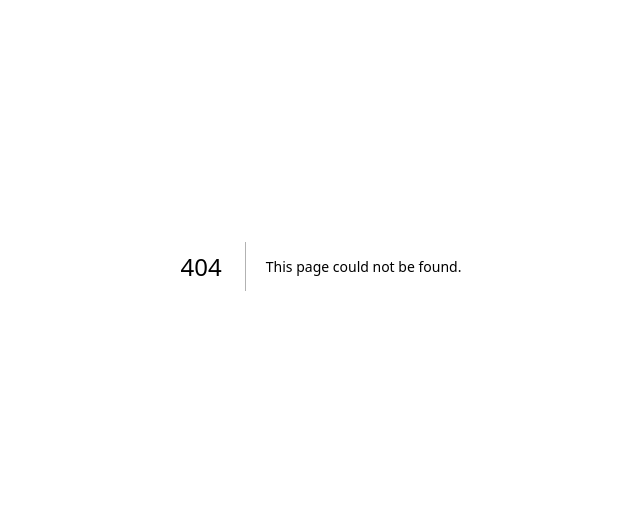
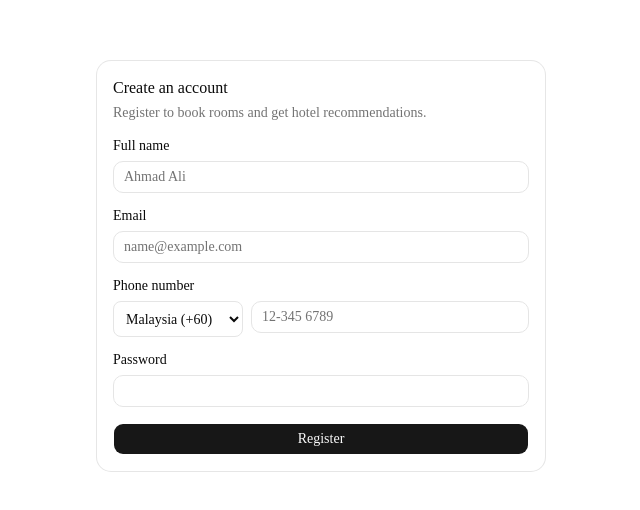
Before and after one commit to mnaimanmidris/hotel-reservation, a Next.js app: page /register in a window 1280 px wide. Before the commit this address had no page. Shown: the part 134-644 px from the top of the page, without its empty margins (319-959 px from the left). Built offline with nearby package versions, Linux system fonts and the light colour scheme.

Commit message:
Add Register page with server-side sign-up

```diff
--- /dev/null
+++ b/app/register/actions.ts
@@ -0,0 +1,50 @@
+"use server";
+
+import { createClient } from "@/lib/supabase/server";
+
+const COUNTRY_CODES = ["+60", "+65", "+62", "+673", "+66"];
+
+type RegisterState = { error?: string; success?: boolean } | null;
+
+export async function register(
+  _prevState: RegisterState,
+  formData: FormData
+): Promise<RegisterState> {
+  const fullName = String(formData.get("full_name") ?? "").trim();
+  const email = String(formData.get("email") ?? "").trim().toLowerCase();
+  const countryCode = String(formData.get("country_code") ?? "");
+  const digits = String(formData.get("phone_number") ?? "")
+    .replace(/[\s-]/g, "")
+    .replace(/^0+/, "");
+  const password = String(formData.get("password") ?? "");
+
+  if (fullName.length < 1) {
+    return { error: "Please enter your full name." };
+  }
+  if (!/^[^@\s]+@[^@\s]+\.[^@\s]+$/.test(email)) {
+    return { error: "Please enter a valid email address." };
+  }
+  if (!COUNTRY_CODES.includes(countryCode)) {
+    return { error: "Please choose a country code." };
+  }
+  if (!/^[0-9]{7,12}$/.test(digits)) {
+    return { error: "Please enter a valid phone number." };
+  }
+  if (password.length < 8) {
+    return { error: "Password must be at least 8 characters." };
+  }
+
+  const supabase = await createClient();
+  const { error } = await supabase.auth.signUp({
+    email,
+    password,
+    options: {
+      data: { full_name: fullName, phone: `${countryCode}${digits}` },
+    },
+  });
+
+  if (error) {
+    return { error: error.message };
+  }
+  return { success: true };
+}
--- /dev/null
+++ b/app/register/page.tsx
@@ -0,0 +1,72 @@
+"use client";
+
+import { useActionState } from "react";
+import { register } from "./actions";
+import { Button } from "@/components/ui/button";
+import {
+  Card,
+  CardContent,
+  CardDescription,
+  CardHeader,
+  CardTitle,
+} from "@/components/ui/card";
+import { Input } from "@/components/ui/input";
+import { Label } from "@/components/ui/label";
+
+export default function RegisterPage() {
+    const [state, formAction, pending] = useActionState(register, null);
+
+    return (
+        <main className="flex min-h-screen items-center justify-center p-4">
+            <Card className="w-full max-w-md">
+                <CardHeader>
+                    <CardTitle>Create an account</CardTitle>
+                    <CardDescription>
+                        Register to book rooms and get hotel recommendations.
+                    </CardDescription>
+                </CardHeader>
+                <CardContent>
+                    {state?.success ? (
+                        <p>Account created. Please check your email to confirm your address, then log in. </p>
+                    ) : (
+                        <form action={formAction} className="flex flex-col gap-4">
+                            <div className="flex flex-col gap-2">
+                                <Label htmlFor="full_name">Full name</Label>
+                                <Input id="full_name" name="full_name" placeholder="Ahmad Ali" title="Enter your full name."required />
+                            </div>
+                            <div className="flex flex-col gap-2">
+                                <Label htmlFor="email">Email</Label>
+                                <Input id="email" name="email" type="email" placeholder="name@example.com" pattern="[^@\s]+@[^@\s]+\.[^@\s]+" title="Enter a valid email address, for example name@example.com." required />
+                            </div>
+                            <div className="flex flex-col gap-2">
+                                <Label htmlFor="phone_number">Phone number</Label>
+                                <div className="flex gap-2">
+                                    <select name="country_code" defaultValue="+60" aria-label="Country code" className="h-9 rounded-md border bg-transparent px-2 text-sm">
+                                        <option value="+60">Malaysia (+60)</option>
+                                        <option value="+65">Singapore (+65)</option>
+                                        <option value="+62">Indonesia (+62)</option>
+                                        <option value="+673">Brunei (+673)</option>
+                                        <option value="+66">Thailand (+66)</option>
+                                    </select>
+                                    <Input id="phone_number" name="phone_number" type="tel" inputMode="numeric" placeholder="12-345 6789" pattern="[0-9\- ]{7,14}" title="Digits only, without the country code (for example 12-345 6789)." required />
+                                </div>
+                            </div>
+                            <div className="flex flex-col gap-2">
+                                <Label htmlFor="password">Password</Label>
+                                <Input id="password" name="password" type="password" minLength={8} title="Enter your password." required />
+                            </div>
+
+                            {state?.error && (
+                                <p className="text-sm text-red-600">{state.error}</p>
+                            )}
+
+                            <Button type="submit" disabled={pending}>
+                                {pending ? "Creating account..." : "Register"}
+                            </Button>
+                        </form>
+                    )}
+                </CardContent>
+            </Card>
+        </main>
+    );
+}
```
